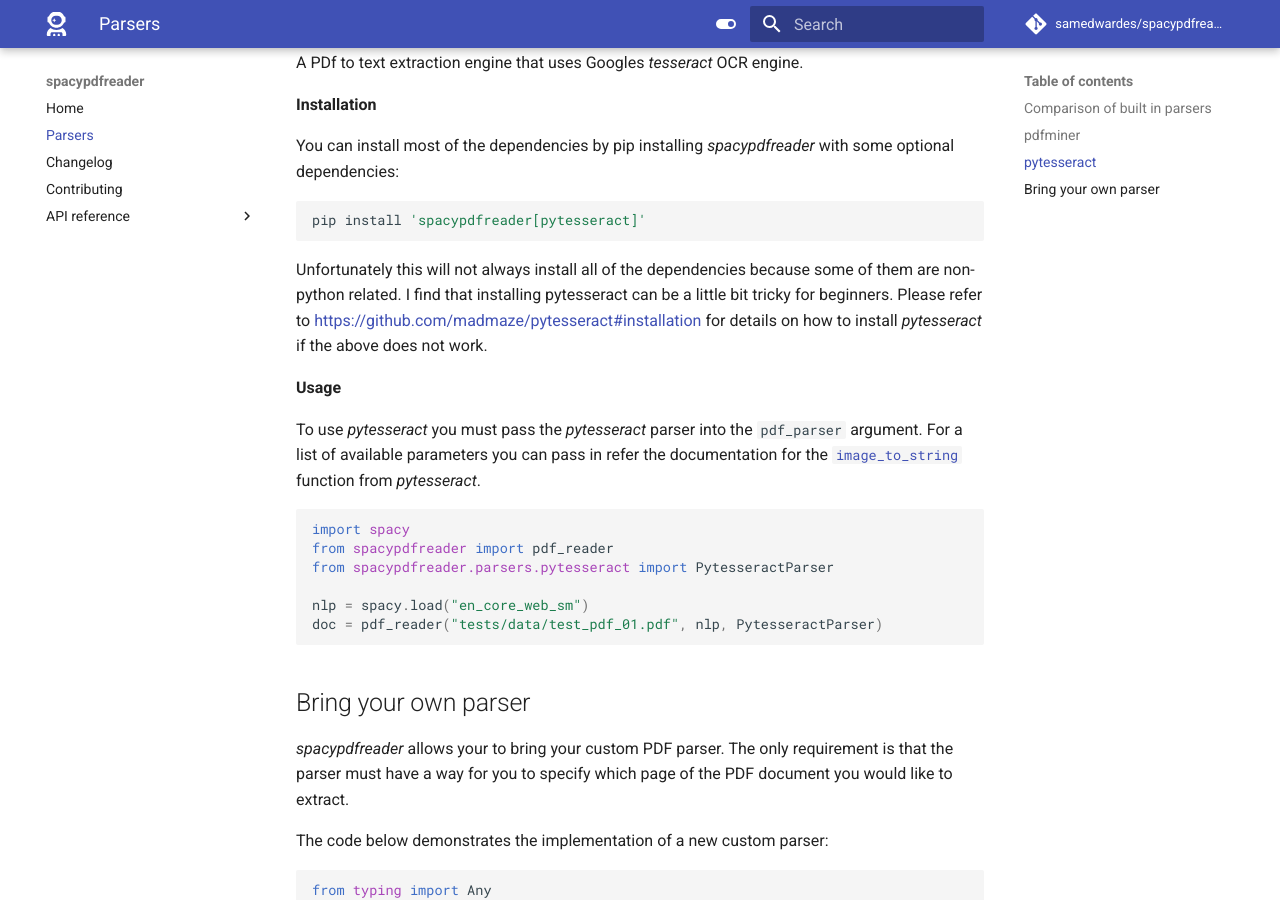
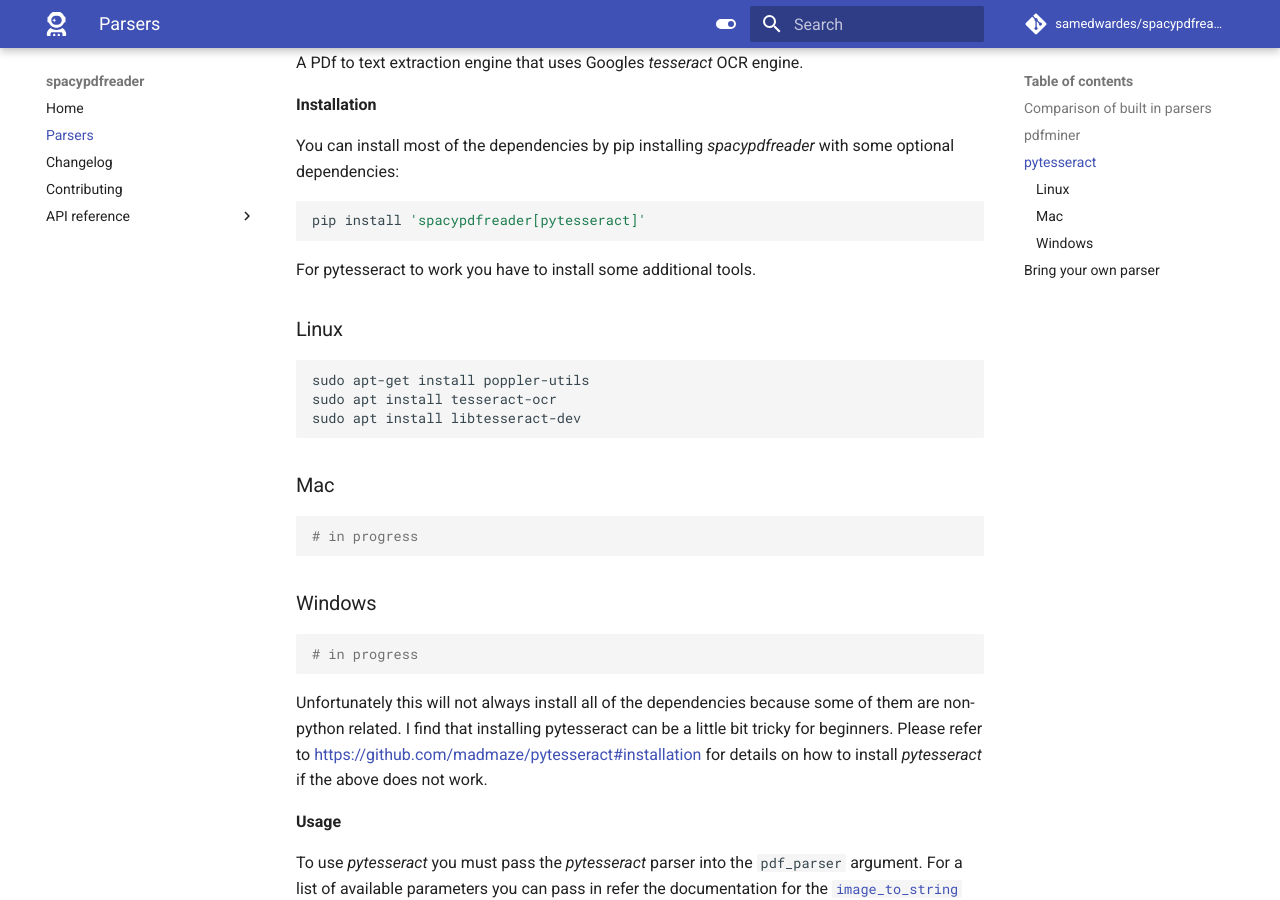
Before and after one commit to SamEdwardes/spacypdfreader, an MkDocs documentation site: the page built from docs/parsers.md, in a window 1280 px wide and 900 px high, scrolled down 1840 px. Built offline with MkDocs 1.6.1 and Material for MkDocs 9.7.7, drawn with Linux system fonts in a browser that asks for light colours; comment, search, counter and statistics services are not loaded.

Commit message:
More install instructions for pytesseract

````diff
--- a/docs/parsers.md
+++ b/docs/parsers.md
@@ -69,6 +69,28 @@
 pip install 'spacypdfreader[pytesseract]'
 ```
 
+For pytesseract to work you have to install some additional tools.
+
+### Linux
+
+```bash
+sudo apt-get install poppler-utils
+sudo apt install tesseract-ocr
+sudo apt install libtesseract-dev
+```
+
+### Mac
+
+```bash
+# in progress
+```
+
+### Windows
+
+```bash
+# in progress
+```
+
 Unfortunately this will not always install all of the dependencies because some of them are non-python related. I find that installing pytesseract can be a little bit tricky for beginners. Please refer to [https://github.com/madmaze/pytesseract#installation](https://github.com/madmaze/pytesseract#installation) for details on how to install *pytesseract* if the above does not work.
 
 **Usage**
````
